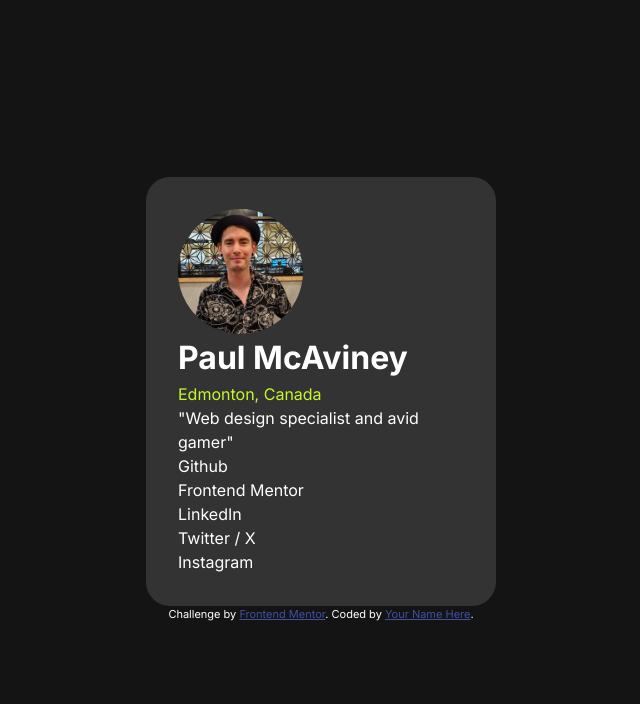
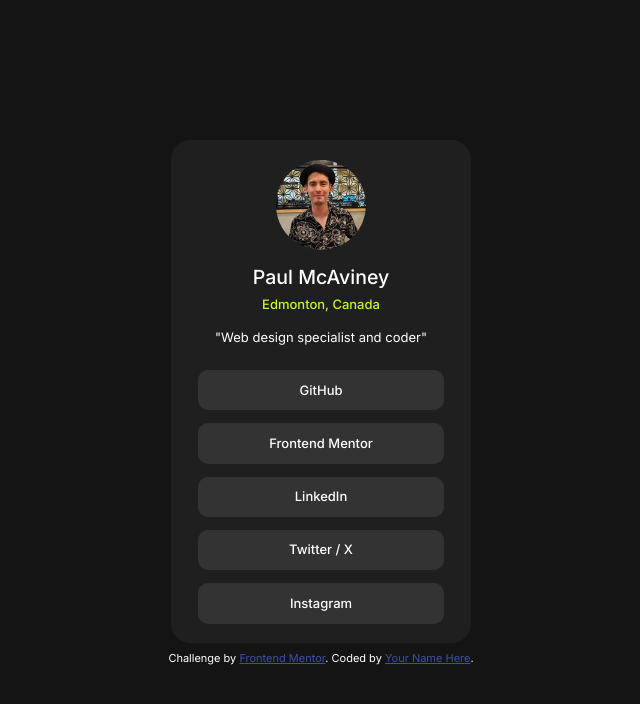
Before and after one commit to paul-mcaviney/social-links-profile, a plain HTML site: page index.html in a window 1280 px wide. Shown: the whole page, without its empty margins (319-959 px from the left). Drawn offline with Linux system fonts and the light colour scheme.

Commit message:
Continue Styling

```diff
--- a/index.html
+++ b/index.html
@@ -33,9 +33,9 @@
         />
         <h1>Paul McAviney</h1>
         <p class="location">Edmonton, Canada</p>
-        <p class="description">"Web design specialist and avid gamer"</p>
+        <p class="description">"Web design specialist and coder"</p>
         <!-- <div class="link-container"> -->
-        <a class="social-link" href="">Github</a>
+        <a class="social-link" href="">GitHub</a>
         <a class="social-link" href="">Frontend Mentor</a>
         <a class="social-link" href="">LinkedIn</a>
         <a class="social-link" href="">Twitter / X</a>
--- a/style.css
+++ b/style.css
@@ -97,25 +97,49 @@ body {
 }
 
 .card {
-  background-color: var(--grey);
-  max-width: 350px;
-  padding: 2em;
+  background-color: var(--dark_grey);
+  display: flex;
+  flex-direction: column;
+  gap: 1em;
+  align-items: center;
+  width: 300px;
+  padding: 1.5em 1em;
   border-radius: 1.5em;
+  font-size: 13px;
+  margin: 0.5em 10px;
+}
+
+.headshot {
+  border-radius: 50%;
+  width: 90px;
+  /* margin-bottom: 10px; */
+}
+
+h1 {
+  font-size: 1.5em;
+  font-weight: 500;
+  margin-bottom: -10px;
 }
 
 .location {
   color: var(--primary_green);
+  font-weight: 500;
 }
 
-.headshot {
-  border-radius: 50%;
-  width: 125px;
+.description {
+  margin-bottom: 10px;
 }
 
 .social-link {
   display: block;
   color: var(--white);
   text-decoration: none;
+  background-color: var(--grey);
+  width: 90%;
+  text-align: center;
+  padding: 0.8em;
+  border-radius: 10px;
+  font-weight: 500;
 }
 
 .attribution {
```
